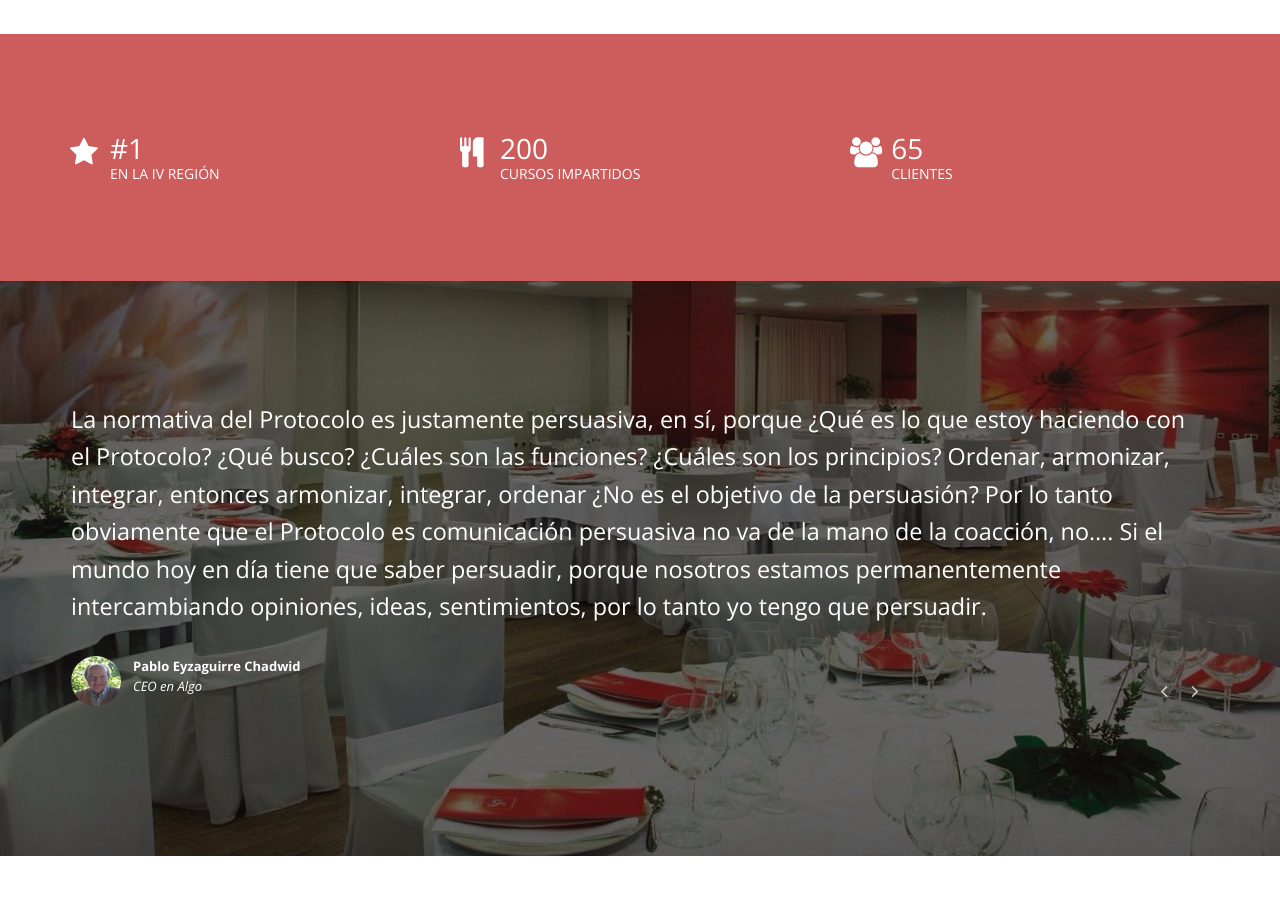
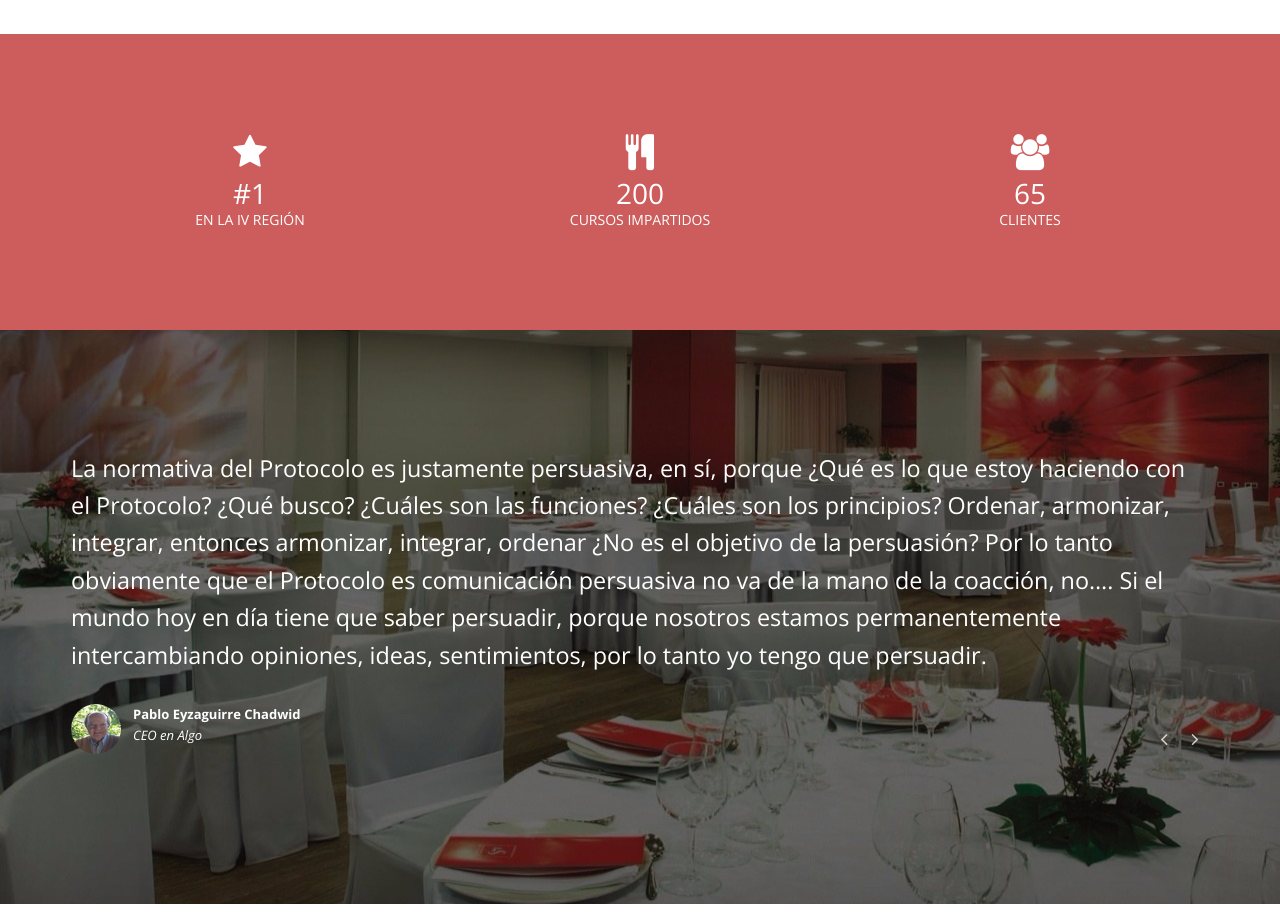
Before and after one commit to acepro-dev/acepro-dev.github.io, a plain HTML site: page index.html in a window 1280 px wide. Shown: the part 1340-2258 px from the top of the page. Drawn offline with nearby package versions, Linux system fonts and the light colour scheme.

Commit message:
UPDATE index.html

```diff
--- a/index.html
+++ b/index.html
@@ -162,21 +162,21 @@
 		<section class="full-width-section no-margin">
 			<div class="container">
 				<div class="row">
-					<div class="col-sm-4 col-xs-6">
-						<div class="number-info horizontal text-white-color">
-							<i class="fa fa-star pull-left"></i>
+					<div class="col-sm-4 col-xs-6 text-center">
+						<div class="number-info vertical text-white-color">
+							<i class="fa fa-star"></i>
 							<p>#1 <span>EN LA IV REGIÓN</span></p>
 						</div>
 					</div>
-					<div class="col-sm-4 col-xs-6">
-						<div class="number-info horizontal text-white-color">
-							<i class="fa fa-cutlery pull-left"></i>
+					<div class="col-sm-4 col-xs-6 text-center">
+						<div class="number-info vertical text-white-color">
+							<i class="fa fa-cutlery "></i>
 							<p>200 <span>CURSOS IMPARTIDOS</span></p>
 						</div>
 					</div>
-					<div class="col-sm-4 col-xs-6">
-						<div class="number-info horizontal text-white-color">
-							<i class="fa fa-users pull-left"></i>
+					<div class="col-sm-4 col-xs-6 text-center">
+						<div class="number-info vertical text-white-color">
+							<i class="fa fa-users "></i>
 							<p>65 <span>CLIENTES</span></p>
 						</div>
 					</div>
```
